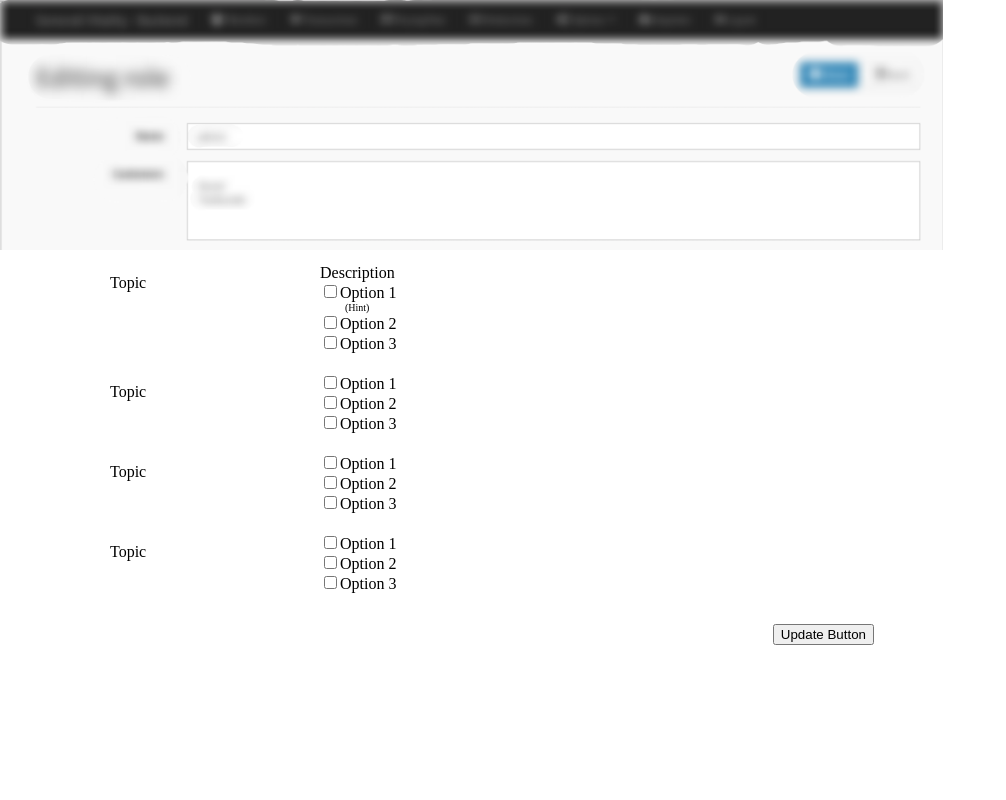
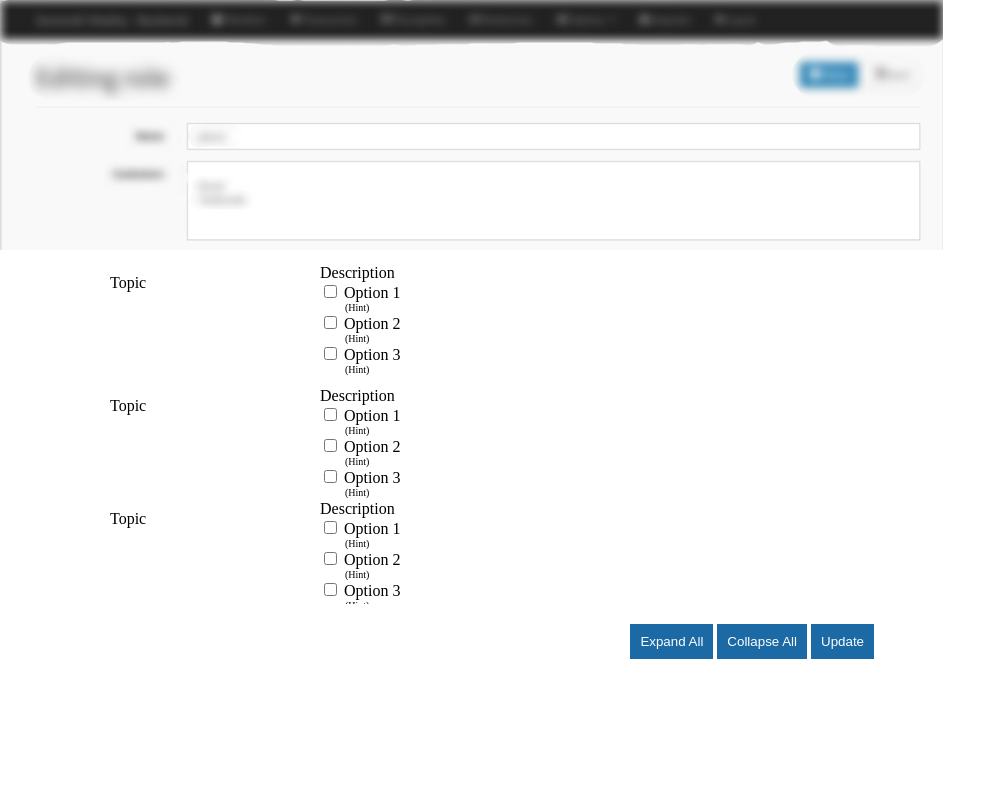
Before and after one commit to Laz0rSquid/ReactSettingsPagePrototype, a React app: page / in a window 1280 px wide. Shown: the whole page, without its empty margins (0-1006 px from the left). Built offline with nearby package versions, Linux system fonts and the light colour scheme.

Commit message:
index.html: Refactor stylings into separate .css file
Styles from prototype made into classes, placed into separate file.

In order to convert the prototype into React, the styles in the html document need to be refactored into classes and placed in a separate css file to enable easier changes

Prototype is now prepared to be converted into React

```diff
--- /dev/null
+++ b/css/styles.css
@@ -0,0 +1,62 @@
+body {
+  padding: 0px;
+  margin: 0px;
+}
+
+.wrapper {
+  width: 944px;
+}
+
+.dynamic-setting-list {
+  margin-left: 100px;
+  max-height: 350px;
+  overflow-y: auto;
+}
+
+.setting-list__element {
+  padding: 10px 0px;
+}
+
+.list-element__topic {
+  display: inline-block;
+  float: left;
+  padding: 10px;
+  width: 200px;
+}
+
+.topic__description {
+}
+
+.topic__content {
+  display: inline-block;
+}
+
+.topic-content__checkbox-list {
+  list-style-type: none;
+  padding: 0px;
+  margin: 0px;
+}
+
+.checkbox-list__element {
+}
+
+.checkbox-styling {
+}
+
+.checkbox-option__hint {
+  font-size: 10px;
+  margin-left: 25px;
+}
+
+.bottom-option-row {
+  float: right;
+  padding: 20px;
+  margin-right: 50px;
+}
+
+.bottom-option-row button {
+  background-color: #1b6aa5;
+  color: #ffffff;
+  border: none;
+  padding: 10px;
+}
--- a/index.html
+++ b/index.html
@@ -1,87 +1,122 @@
 <!DOCTYPE html>
 <html>
+
 <head>
-	<title> Ideal React Seed </title>
+	<title> Role Settings Page </title>
+	<link rel="stylesheet" type="text/css" href="css/styles.css">
 </head>
-<body style="padding: 0px; margin: 0px;">
-	<div style="width: 944px">
+
+<body>
+	<div class="wrapper">
 		<img src="./img/mockupheader.png" style="height: 250px;">
-		<div style="margin-left: 100px; max-height: 350px; overflow-y: auto;">
-			<div style="padding: 10px 0px;">
-				<div style="display: inline-block; float: left; padding: 10px; width: 200px;">Topic</div>
-				<div style="display: inline-block;">
-					<div>Description</div>
-					<ul style="list-style-type: none; padding: 0px; margin: 0px;">
-						<li><input type="checkBox" name="Option 1">Option 1 <div style="font-size: 10px; margin-left: 25px;">(Hint)</div></li>
-						<li><input type="checkBox" name="Option 2">Option 2</li>
-						<li><input type="checkBox" name="Option 3">Option 3</li>
+		<div class="dynamic-setting-list">
+			<div class="setting-list__element">
+				<div class="list-element__topic">Topic</div>
+				<div class="topic__content">
+					<div class="topic__description">Description</div>
+					<ul class="topic-content__checkbox-list">
+						<li>
+							<input type="checkBox" name="Option 1" class="checkbox-styling"> Option 1
+							<div class="checkbox-option__hint">(Hint)</div>
+						</li>
+						<li>
+							<input type="checkBox" name="Option 2" class="checkbox-styling"> Option 2
+							<div class="checkbox-option__hint">(Hint)</div>
+						</li>
+						<li>
+							<input type="checkBox" name="Option 3" class="checkbox-styling"> Option 3
+							<div class="checkbox-option__hint">(Hint)</div>
+						</li>
 					</ul>
 				</div>
 			</div>
-			<div style="padding: 10px 0px;">
-				<div style="display: inline-block; float: left; padding: 10px; width: 200px;">Topic</div>
-				<div style="display: inline-block;">
-					<ul style="list-style-type: none; padding: 0px; margin: 0px;">
-						<li><input type="checkBox" name="Option 1">Option 1</li>
-						<li><input type="checkBox" name="Option 2">Option 2</li>
-						<li><input type="checkBox" name="Option 3">Option 3</li>
+			<div class="setting-list___element">
+				<div class="list-element__topic">Topic</div>
+				<div class="topic__content">
+					<div class="topic__description">Description</div>
+					<ul class="topic-content__checkbox-list">
+						<li>
+							<input type="checkBox" name="Option 1" class="checkbox-styling"> Option 1
+							<div class="checkbox-option__hint">(Hint)</div>
+						</li>
+						<li>
+							<input type="checkBox" name="Option 2" class="checkbox-styling"> Option 2
+							<div class="checkbox-option__hint">(Hint)</div>
+						</li>
+						<li>
+							<input type="checkBox" name="Option 3" class="checkbox-styling"> Option 3
+							<div class="checkbox-option__hint">(Hint)</div>
+						</li>
 					</ul>
 				</div>
 			</div>
-			<div style="padding: 10px 0px;">
-				<div style="display: inline-block; float: left; padding: 10px; width: 200px;">Topic</div>
-				<div style="display: inline-block;">
-					<ul style="list-style-type: none; padding: 0px; margin: 0px;">
-						<li><input type="checkBox" name="Option 1">Option 1</li>
-						<li><input type="checkBox" name="Option 2">Option 2</li>
-						<li><input type="checkBox" name="Option 3">Option 3</li>
+			<div class="setting-list___element">
+				<div class="list-element__topic">Topic</div>
+				<div class="topic__content">
+					<div class="topic__description">Description</div>
+					<ul class="topic-content__checkbox-list">
+						<li>
+							<input type="checkBox" name="Option 1" class="checkbox-styling"> Option 1
+							<div class="checkbox-option__hint">(Hint)</div>
+						</li>
+						<li>
+							<input type="checkBox" name="Option 2" class="checkbox-styling"> Option 2
+							<div class="checkbox-option__hint">(Hint)</div>
+						</li>
+						<li>
+							<input type="checkBox" name="Option 3" class="checkbox-styling"> Option 3
+							<div class="checkbox-option__hint">(Hint)</div>
+						</li>
 					</ul>
 				</div>
 			</div>
-			<div style="padding: 10px 0px;">
-				<div style="display: inline-block; float: left; padding: 10px; width: 200px;">Topic</div>
-				<div style="display: inline-block;">
-					<ul style="list-style-type: none; padding: 0px; margin: 0px;">
-						<li><input type="checkBox" name="Option 1">Option 1</li>
-						<li><input type="checkBox" name="Option 2">Option 2</li>
-						<li><input type="checkBox" name="Option 3">Option 3</li>
+			<div class="setting-list___element">
+				<div class="list-element__topic">Topic</div>
+				<div class="topic__content">
+					<div class="topic__description">Description</div>
+					<ul class="topic-content__checkbox-list">
+						<li>
+							<input type="checkBox" name="Option 1" class="checkbox-styling"> Option 1
+							<div class="checkbox-option__hint">(Hint)</div>
+						</li>
+						<li>
+							<input type="checkBox" name="Option 2" class="checkbox-styling"> Option 2
+							<div class="checkbox-option__hint">(Hint)</div>
+						</li>
+						<li>
+							<input type="checkBox" name="Option 3" class="checkbox-styling"> Option 3
+							<div class="checkbox-option__hint">(Hint)</div>
+						</li>
 					</ul>
 				</div>
 			</div>
-			<div style="padding: 10px 0px;">
-				<div style="display: inline-block; float: left; padding: 10px; width: 200px;">Topic</div>
-				<div style="display: inline-block;">
-					<ul style="list-style-type: none; padding: 0px; margin: 0px;">
-						<li><input type="checkBox" name="Option 1">Option 1</li>
-						<li><input type="checkBox" name="Option 2">Option 2</li>
-						<li><input type="checkBox" name="Option 3">Option 3</li>
-					</ul>
-				</div>
-			</div>
-			<div style="padding: 10px 0px;">
-				<div style="display: inline-block; float: left; padding: 10px; width: 200px;">Topic</div>
-				<div style="display: inline-block;">
-					<ul style="list-style-type: none; padding: 0px; margin: 0px;">
-						<li><input type="checkBox" name="Option 1">Option 1</li>
-						<li><input type="checkBox" name="Option 2">Option 2</li>
-						<li><input type="checkBox" name="Option 3">Option 3</li>
-					</ul>
-				</div>
-			</div>
-			<div style="padding: 10px 0px;">
-				<div style="display: inline-block; float: left; padding: 10px; width: 200px;">Topic</div>
-				<div style="display: inline-block;">
-					<ul style="list-style-type: none; padding: 0px; margin: 0px;">
-						<li><input type="checkBox" name="Option 1">Option 1</li>
-						<li><input type="checkBox" name="Option 2">Option 2</li>
-						<li><input type="checkBox" name="Option 3">Option 3</li>
+			<div class="setting-list___element">
+				<div class="list-element__topic">Topic</div>
+				<div class="topic__content">
+					<div class="topic__description">Description</div>
+					<ul class="topic-content__checkbox-list">
+						<li>
+							<input type="checkBox" name="Option 1" class="checkbox-styling"> Option 1
+							<div class="checkbox-option__hint">(Hint)</div>
+						</li>
+						<li>
+							<input type="checkBox" name="Option 2" class="checkbox-styling"> Option 2
+							<div class="checkbox-option__hint">(Hint)</div>
+						</li>
+						<li>
+							<input type="checkBox" name="Option 3" class="checkbox-styling"> Option 3
+							<div class="checkbox-option__hint">(Hint)</div>
+						</li>
 					</ul>
 				</div>
 			</div>
 		</div>
-		<div style="float: right;padding: 20px; margin-right: 50px;">
-			<button>Update Button</button>
+		<div class="bottom-option-row">
+			<button>Expand All</button>
+			<button>Collapse All</button>
+			<button>Update</button>
 		</div>
 	</div>
 </body>
+
 </html>
```
